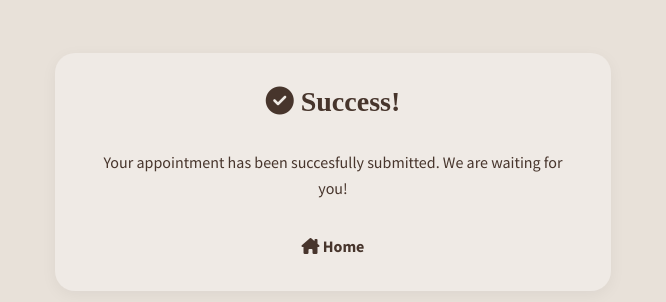
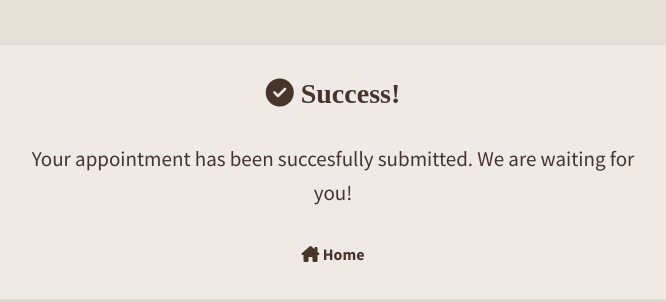
Before and after one commit to fszabi/barber, a website built with Vite: page success.html in a window 1280 px wide. Shown: the part 228-530 px from the top of the page, without its empty margins (307-973 px from the left). Built offline with nearby package versions, Linux system fonts and the light colour scheme; some packages are replaced by stand-ins of ours; a web font is replaced by a local one.

Commit message:
updated success page

```diff
--- a/success.html
+++ b/success.html
@@ -64,7 +64,7 @@
             <i class="fas fa-circle-check | margin-inline-4"></i>
             Success!
           </h2>
-          <p class="fs-400">
+          <p class="fs-500">
             Your appointment has been succesfully submitted. We are waiting for
             you!
           </p>
```
